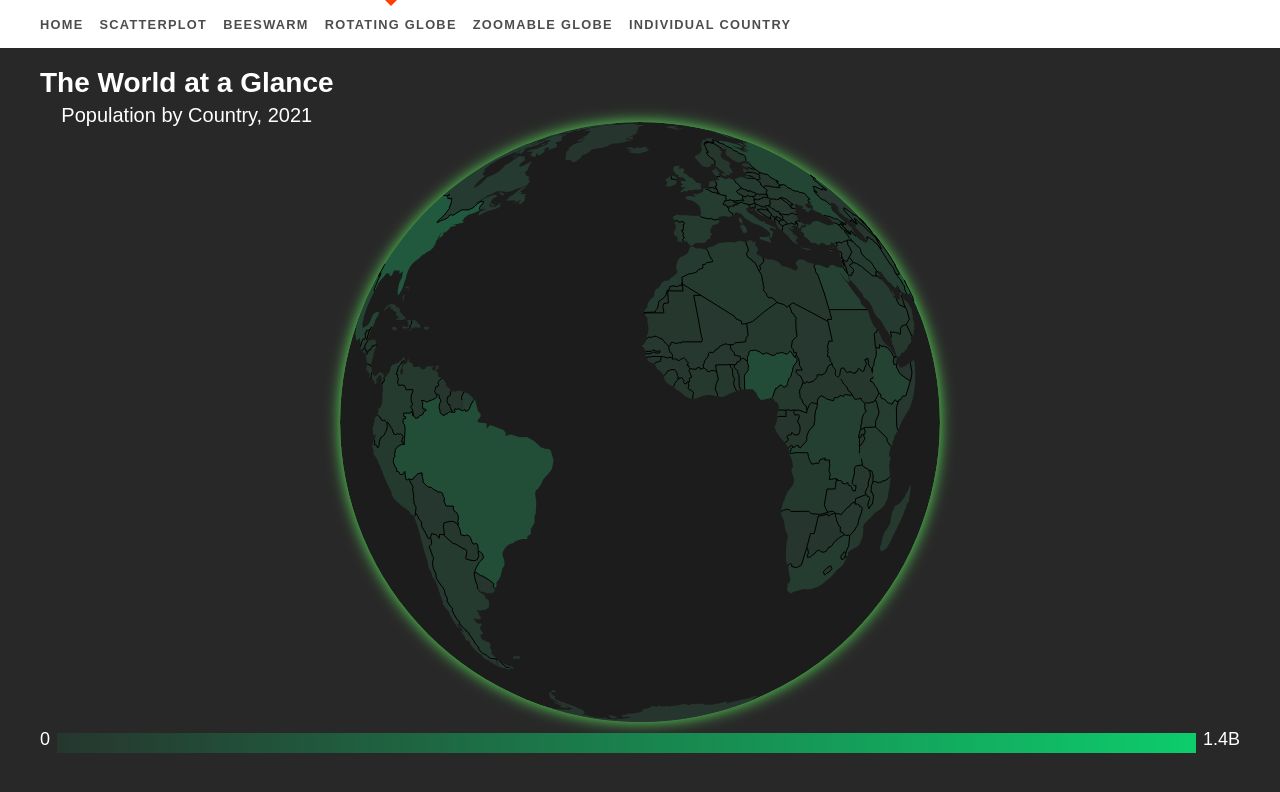
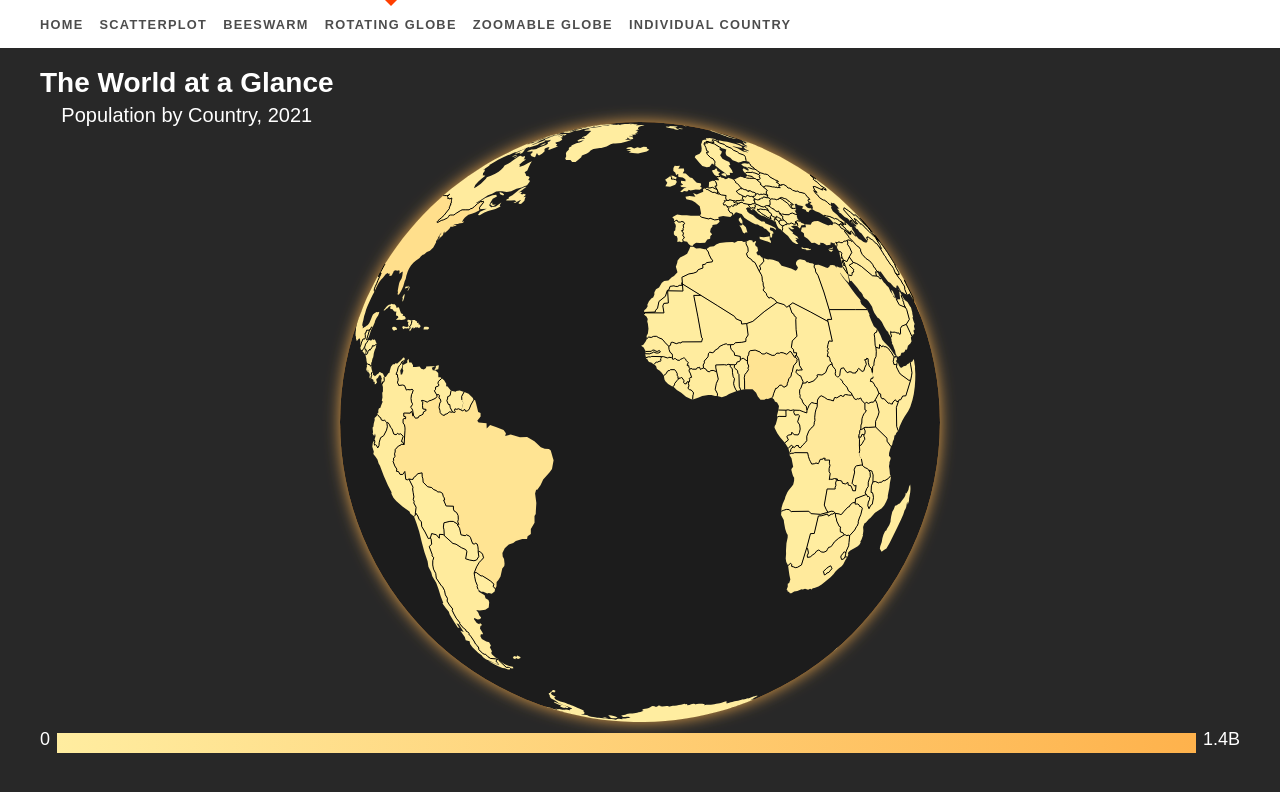
Before and after one commit to zakali22/d3-svelte, a SvelteKit app: page /geo in a window 1280 px wide. Shown: the top 792 px of the page. Built offline with nearby package versions, Linux system fonts and the light colour scheme.

Commit message:
Change colour of globe

```diff
--- a/src/components/geo/Glow.svelte
+++ b/src/components/geo/Glow.svelte
@@ -2,7 +2,7 @@
     <filter id="glow" height="130%">
       <feGaussianBlur in="SourceAlpha" stdDeviation="7.5" />
       <feOffset dx="0" dy="0" result="offsetblur" />
-      <feFlood flood-color="rgba(100, 255, 100, .85)" />
+      <feFlood flood-color="rgba(254, 178, 76, 0.85)" />
       <feComposite in2="offsetblur" operator="in" />
       <feMerge>
         <feMergeNode />
--- a/src/routes/geo/+page.svelte
+++ b/src/routes/geo/+page.svelte
@@ -3,6 +3,7 @@
     import world from "../../data/geodata.json";
     import populationData from "../../data/population-data.json";
     import * as topojson from "topojson-client";
+    import { schemeYlOrRd } from "d3"
     import { geoOrthographic, geoPath, geoCentroid } from "d3-geo"
     import { scaleLinear } from "d3-scale"
     import { max } from "d3-array"
@@ -42,7 +43,7 @@
     /** Color scale for population */
     const colorScale = scaleLinear()
         .domain([0, max(populationData, d => d.population)])
-        .range(["#26362e", "#0DCC6C"]);
+        .range(schemeYlOrRd[3]);
 
 
     /** Rotation */
```
